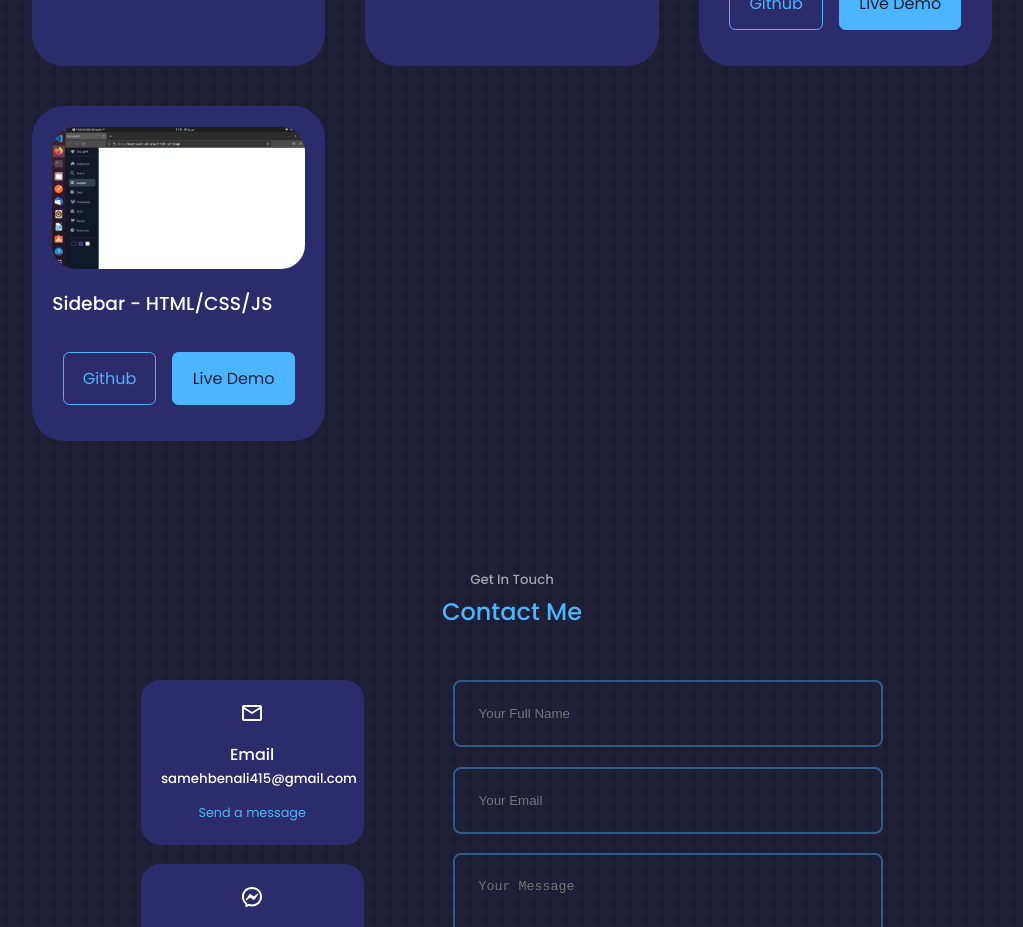
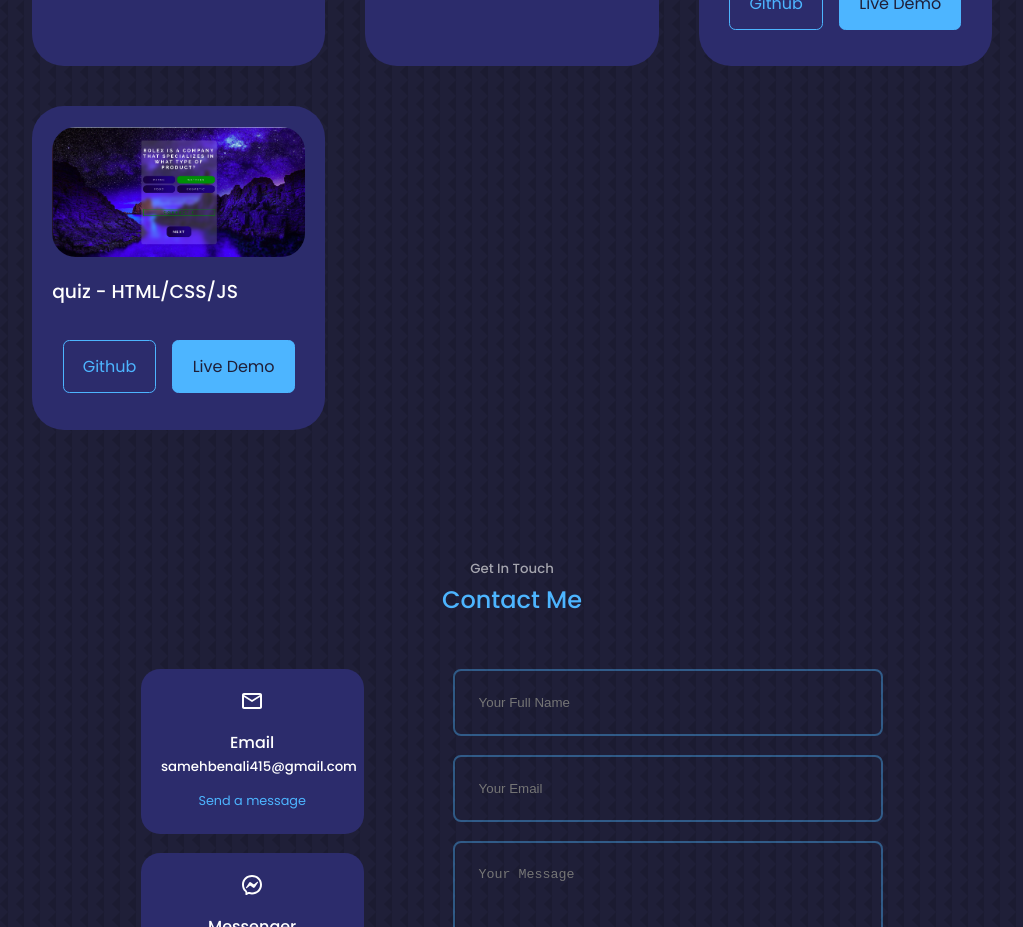
Before and after one commit to samehben3li/portfolio2, a React (Create React App) app: page / in a window 1280 px wide. Shown: the part 4320-5247 px from the top of the page, without its empty margins (128-1151 px from the left). Built offline with nearby package versions, Linux system fonts and the light colour scheme.

Commit message:
add quiz app js to portfolio

```diff
--- a/src/components/portfolio/Portfolio.jsx
+++ b/src/components/portfolio/Portfolio.jsx
@@ -264,16 +264,16 @@ const Portfolio = () => {
       </article>
       <article className="portfolio__item">
         <div className="portfolio__item-img">
-          <img src="/assets/Screenshot from 2022-07-30 11-16-10.png"alt="" />
+          <img src="/assets/quiz-app-js.png"alt="" />
         </div>
-        <h3>Sidebar - HTML/CSS/JS</h3>
+        <h3>quiz - HTML/CSS/JS</h3>
         <div className="cta">
-          <a href="https://github.com/samehben3li/sidebar-html5-scss-js" rel="noreferrer" className="btn" target="_blank">Github</a>
-          <a href="https://incomparable-brioche-2645f1.netlify.app/" rel="noreferrer" className="btn btn-primary" target="_blank">Live Demo</a>
+          <a href="https://github.com/samehben3li/quiz-app-js" rel="noreferrer" className="btn" target="_blank">Github</a>
+          <a href="https://samehben3li.github.io/quiz-app-js/" rel="noreferrer" className="btn btn-primary" target="_blank">Live Demo</a>
         </div>
         <div className="desc__container">
           <div className="desc__wrapper">
-            <p className="desc"><b>Sidebar</b> design of sidebar contains select mode handler.</p>
+            <p className="desc"><b>quiz app </b> is single page application and responsive represent quiz game .</p>
             <h4 className="tech__title">Techs used in the project:</h4>
             <div className="tech__icons">
               <span className="tech__icon"><FaHtml5 /></span>
```
Also changed, not shown: public/assets/quiz-app-js.png (added).
